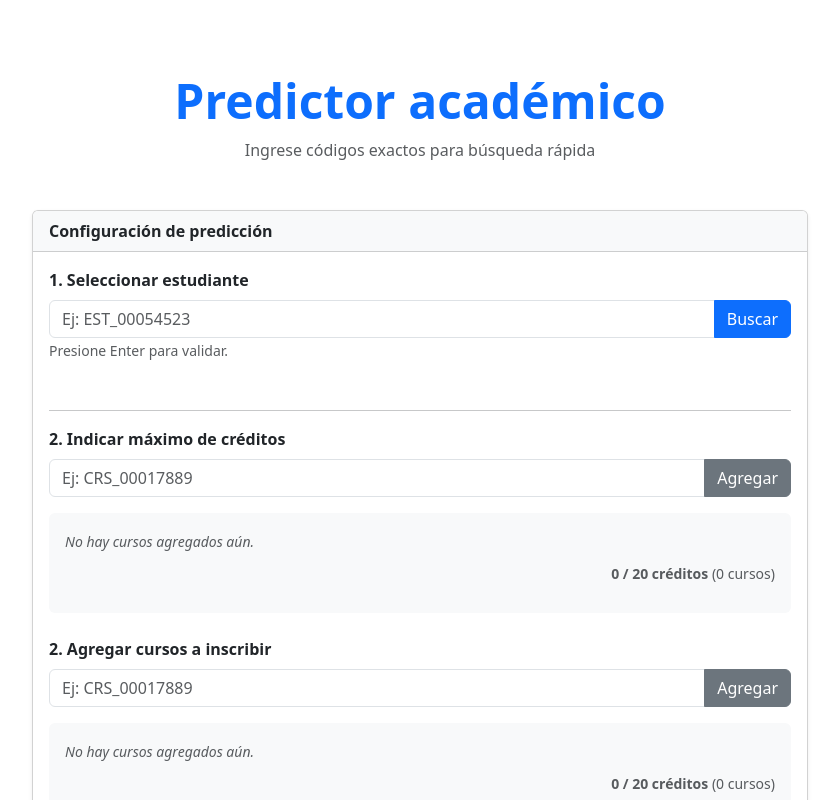
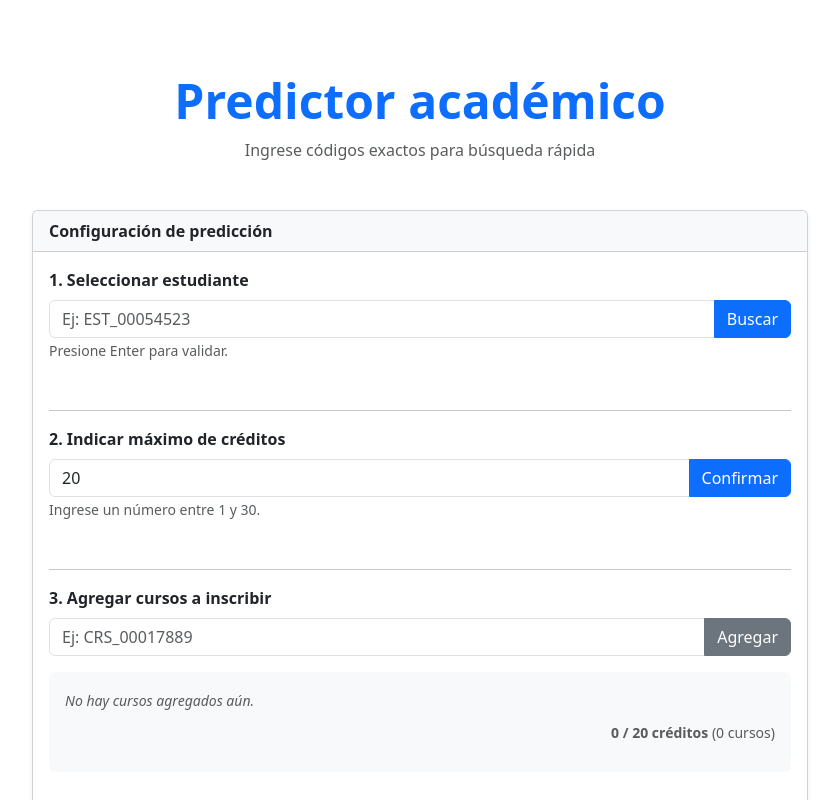
Before and after one commit to ErichGiusseppe/ciencia_de_datos_aplicada_proyecto_final, a Next.js app in the folder producto_final/frontend/academic-predictor/: page / in a window 1280 px wide. Shown: the top 800 px of the page, without its empty margins (220-1059 px from the left). Built offline with nearby package versions, Linux system fonts and the light colour scheme.

Commit message:
Fix: Num of credits edited manually

```diff
--- a/producto_final/frontend/academic-predictor/app/page.tsx
+++ b/producto_final/frontend/academic-predictor/app/page.tsx
@@ -15,7 +15,8 @@ export default function Home() {
   // Input States
   const [studentInput, setStudentInput] = useState('');
   const [courseInput, setCourseInput] = useState('');
-  const [maxCredits, setMaxCredits] = useState(20);
+  const [maxCreditsInput, setMaxCreditsInput] = useState('20');
+  const [maxCredits, setMaxCredits] = useState<number | null>(null);
 
   // Selection States
   const [confirmedStudent, setConfirmedStudent] = useState<string | null>(null);
@@ -56,28 +57,58 @@ export default function Home() {
     }
   };
 
-   const handleMaxCredits = async (e?: React.FormEvent) => {
+  // 2. Handle Max Credits
+  const handleMaxCredits = (e?: React.FormEvent) => {
     if (e) e.preventDefault();
     setMsg(null);
 
-    if (!studentInput.trim()) return;
+    const credits = parseInt(maxCreditsInput);
 
-    setLoadingStudent(true);
-    const { exists } = await validateId('student', studentInput.trim());
-    setLoadingStudent(false);
+    if (isNaN(credits) || credits <= 0) {
+      setMsg({ type: 'danger', text: 'Por favor ingrese un número válido mayor a 0.' });
+      return;
+    }
+
+    if (credits > 30) {
+      setMsg({ type: 'danger', text: 'El máximo de créditos no puede ser mayor a 30.' });
+      return;
+    }
+
+    setMaxCredits(credits);
+    setMsg({ type: 'success', text: `Máximo de créditos configurado: ${credits}` });
+  };
+
+  // 3. Handle Course Search
+  const handleSearchCourse = async (e?: React.FormEvent) => {
+    if (e) e.preventDefault();
+    setMsg(null);
+
+    const courseId = courseInput.trim();
+    if (!courseId) return;
+
+    // Pre-check: Duplicates
+    if (selectedCourses.some(c => c.code === courseId)) {
+      setMsg({ type: 'danger', text: 'Este curso ya está en la lista.' });
+      return;
+    }
+
+    setLoadingCourse(true);
+    const { exists, credits } = await validateId('course', courseId);
+    setLoadingCourse(false);
 
     if (exists) {
-      setConfirmedStudent(studentInput.trim());
-      setStudentInput(''); // Clear input
-      setMsg({ type: 'success', text: 'Estudiante encontrado y seleccionado.' });
+      const creditsLimit = maxCredits || 20; // Use 20 as fallback
+      // Check if adding this course would exceed max credits
+      if (totalCredits + credits > creditsLimit) {
+        setMsg({ type: 'danger', text: `No se puede agregar. Excedería el máximo de ${creditsLimit} créditos (actual: ${totalCredits}, nuevo: ${totalCredits + credits}).` });
+        return;
+      }
+
+      setSelectedCourses([...selectedCourses, { code: courseId, credits }]);
+      setCourseInput(''); // Clear input
     } else {
-      setMsg({ type: 'danger', text: `El estudiante ${studentInput} no existe en la base de datos.` });
+      setMsg({ type: 'danger', text: `El curso ${courseId} no existe.` });
     }
-  };
-
-  // 2. Handle Course Search
-  const handleSearchCourse = async (e?: React.FormEvent) => {
-
   };
 
   // Remove course
@@ -97,6 +128,8 @@ export default function Home() {
     sessionStorage.setItem('predictionPayload', JSON.stringify(payload));
     router.push('/results');
   };
+
+  const creditsLimit = maxCredits || 20;
 
   return (
     <main className="container mt-5" style={{ maxWidth: '800px' }}>
@@ -149,17 +182,55 @@ export default function Home() {
           <hr />
 
           {/* --- SECTION 2: MAX CREDITS --- */}
+          <div className="mb-5">
+            <Form.Label className="fw-bold">2. Indicar máximo de créditos</Form.Label>
+
+            {maxCredits === null ? (
+              <Form onSubmit={handleMaxCredits}>
+                <InputGroup>
+                  <Form.Control
+                    type="number"
+                    placeholder="Ej: 20"
+                    value={maxCreditsInput}
+                    onChange={(e) => setMaxCreditsInput(e.target.value)}
+                    min="1"
+                    max="30"
+                  />
+                  <Button variant="primary" type="submit">
+                    Confirmar
+                  </Button>
+                </InputGroup>
+                <Form.Text className="text-muted">Ingrese un número entre 1 y 30.</Form.Text>
+              </Form>
+            ) : (
+              <div className="d-flex align-items-center p-3 border rounded bg-light-info border-info">
+                <div className="flex-grow-1">
+                  <strong>Créditos máximos:</strong> <span className="fs-5 ms-2 badge bg-info">{maxCredits}</span>
+                </div>
+                <Button variant="outline-danger" size="sm" onClick={() => {
+                  setMaxCredits(null);
+                  setSelectedCourses([]);
+                }}>
+                  Cambiar
+                </Button>
+              </div>
+            )}
+          </div>
+
+          <hr />
+
+          {/* --- SECTION 3: COURSES --- */}
           <div className="mb-4">
-            <Form.Label className="fw-bold">2. Indicar máximo de créditos</Form.Label>
-            <Form onSubmit={handleMaxCredits}>
+            <Form.Label className="fw-bold">3. Agregar cursos a inscribir</Form.Label>
+            <Form onSubmit={handleSearchCourse}>
               <InputGroup className="mb-2">
                 <Form.Control
                   placeholder="Ej: CRS_00017889"
                   value={courseInput}
                   onChange={(e) => setCourseInput(e.target.value)}
-                  disabled={loadingCourse || totalCredits >= 20}
+                  disabled={loadingCourse || totalCredits >= creditsLimit}
                 />
-                <Button variant="secondary" type="submit" disabled={loadingCourse || totalCredits >= 20}>
+                <Button variant="secondary" type="submit" disabled={loadingCourse || totalCredits >= creditsLimit}>
                    {loadingCourse ? <Spinner size="sm" animation="border" /> : 'Agregar'}
                 </Button>
               </InputGroup>
@@ -187,52 +258,7 @@ export default function Home() {
               )}
               <div className="text-end mt-2">
                 <small className="text-muted">
-                  <strong>{totalCredits} / 20 créditos</strong> ({selectedCourses.length} cursos)
-                </small>
-              </div>
-            </div>
-          </div>
-
-          {/* --- SECTION 3: COURSES --- */}
-          <div className="mb-4">
-            <Form.Label className="fw-bold">2. Agregar cursos a inscribir</Form.Label>
-            <Form onSubmit={handleSearchCourse}>
-              <InputGroup className="mb-2">
-                <Form.Control
-                  placeholder="Ej: CRS_00017889"
-                  value={courseInput}
-                  onChange={(e) => setCourseInput(e.target.value)}
-                  disabled={loadingCourse || totalCredits >= 20}
-                />
-                <Button variant="secondary" type="submit" disabled={loadingCourse || totalCredits >= 20}>
-                   {loadingCourse ? <Spinner size="sm" animation="border" /> : 'Agregar'}
-                </Button>
-              </InputGroup>
-            </Form>
-
-            {/* List of added courses */}
-            <div className="mt-3 p-3 bg-light rounded min-vh-10" style={{ minHeight: '100px' }}>
-              {selectedCourses.length === 0 ? (
-                <span className="text-muted fst-italic small">No hay cursos agregados aún.</span>
-              ) : (
-                <div className="d-flex flex-wrap gap-2">
-                  {selectedCourses.map(course => (
-                    <Badge key={course.code} bg="success" className="p-2 d-flex align-items-center">
-                      <span>{course.code} ({course.credits} créditos)</span>
-                      <span
-                        className="ms-2 text-danger fw-bold"
-                        style={{cursor: 'pointer'}}
-                        onClick={() => removeCourse(course.code)}
-                      >
-                        &times;
-                      </span>
-                    </Badge>
-                  ))}
-                </div>
-              )}
-              <div className="text-end mt-2">
-                <small className="text-muted">
-                  <strong>{totalCredits} / 20 créditos</strong> ({selectedCourses.length} cursos)
+                  <strong>{totalCredits} / {creditsLimit} créditos</strong> ({selectedCourses.length} cursos)
                 </small>
               </div>
             </div>
```
Also changed, not shown: 2 other files (tests, documents, lock files or other folders).
